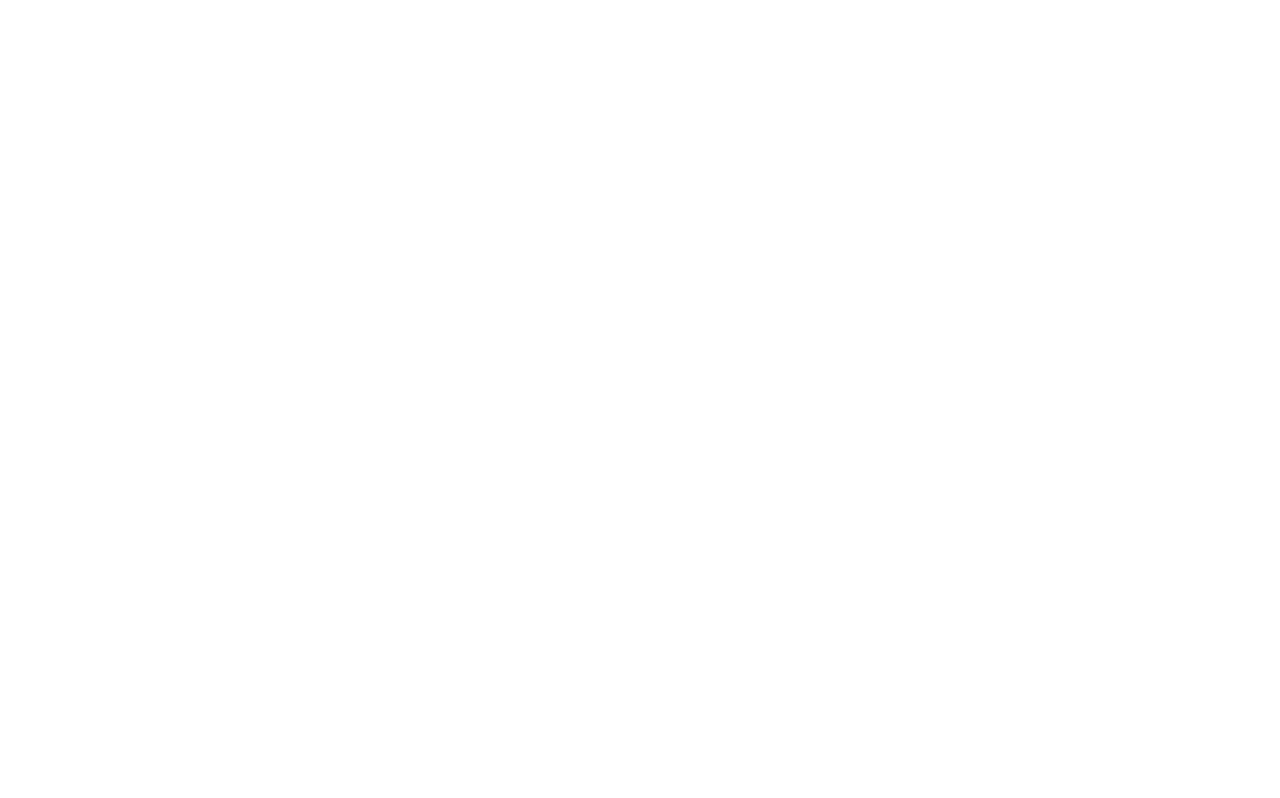
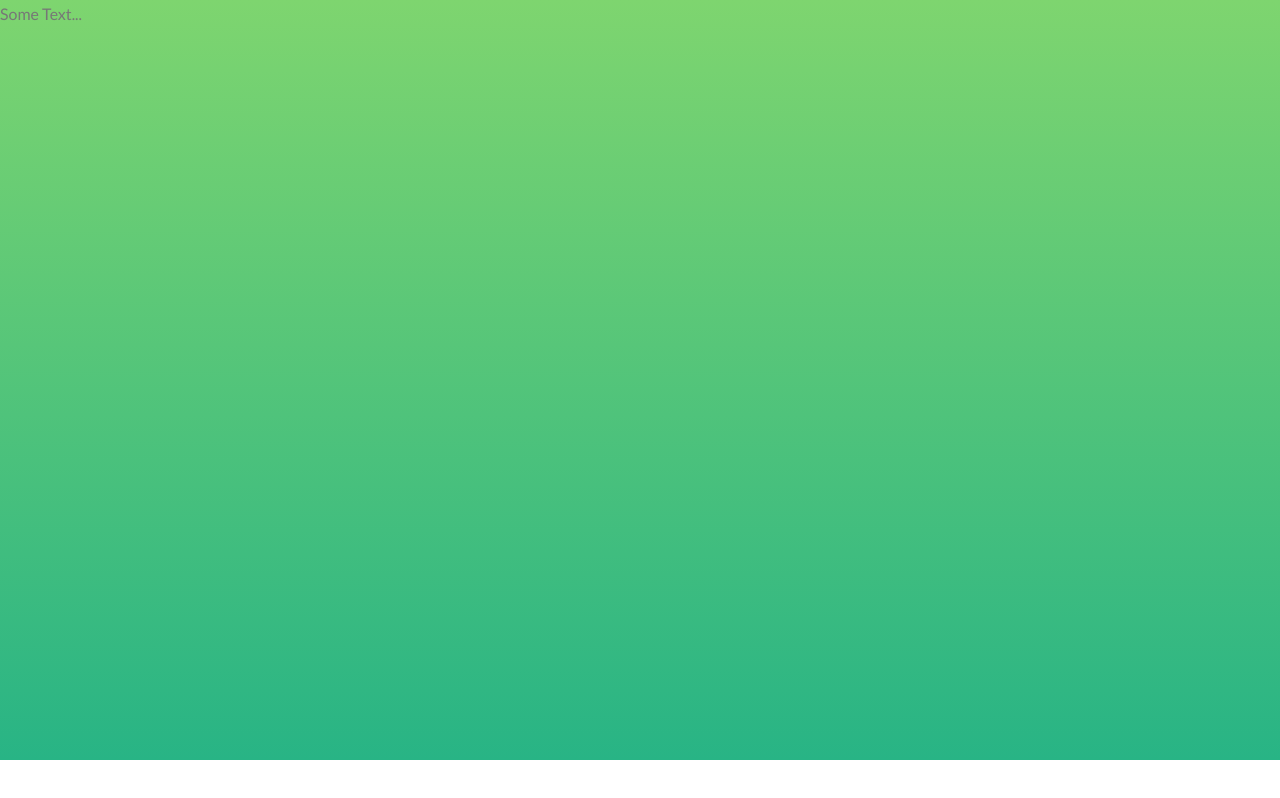
Before and after one commit to daveeS987/css-Practice1, a plain HTML site: page Natours/starter/index.html in a window 1280 px wide. Drawn offline with Linux system fonts and the light colour scheme; files that its build step writes are made by us from their sources.

Commit message:
updated some css

```diff
--- /dev/null
+++ b/Natours/starter/css/reset.css
@@ -0,0 +1,41 @@
+/* http://meyerweb.com/eric/tools/css/reset/
+   v2.0 | 20110126
+   License: none (public domain)
+*/
+
+html, body, div, span, applet, object, iframe, h1, h2, h3, h4, h5, h6, p, blockquote, pre, a, abbr, acronym, address, big, cite, code, del, dfn, em, img, ins, kbd, q, s, samp, small, strike, strong, sub, sup, tt, var, b, u, i, center, dl, dt, dd, ol, ul, li, fieldset, form, label, legend, table, caption, tbody, tfoot, thead, tr, th, td, article, aside, canvas, details, embed, figure, figcaption, footer, header, hgroup, menu, nav, output, ruby, section, summary, time, mark, audio, video {
+  margin: 0;
+  padding: 0;
+  border: 0;
+  font-size: 100%;
+  font: inherit;
+  vertical-align: baseline;
+}
+
+/* HTML5 display-role reset for older browsers */
+
+article, aside, details, figcaption, figure, footer, header, hgroup, menu, nav, section {
+  display: block;
+}
+
+body {
+  line-height: 1;
+}
+
+ol, ul {
+  list-style: none;
+}
+
+blockquote, q {
+  quotes: none;
+}
+
+blockquote:before, blockquote:after, q:before, q:after {
+  content: '';
+  content: none;
+}
+
+table {
+  border-collapse: collapse;
+  border-spacing: 0;
+}
--- a/Natours/starter/css/style.css
+++ b/Natours/starter/css/style.css
@@ -6,3 +6,22 @@ Medium green: #55c57a
 Dark green: #28b485
 
 */
+
+* {
+  box-sizing: border-box;
+}
+
+body {
+  font-family: "Lato", sans-serif;
+  font-weight: 400;
+  font-size: 16px;
+  line-height: 1.7;
+  color: #777777;
+}
+
+.header {
+  height: 95vh;
+  background-image: linear-gradient(#7ed56f, #28b485), url(../img/hero.jpg);
+  background-size: cover;
+  background-position: top;
+}
--- a/Natours/starter/index.html
+++ b/Natours/starter/index.html
@@ -1,9 +1,10 @@
 <!DOCTYPE html>
 <html lang="en">
+
 <head>
     <meta charset="UTF-8">
     <meta name="viewport" content="width=device-width, initial-scale=1.0">
-
+    <link rel="stylesheet" href="css/reset.css">
     <link href="https://fonts.googleapis.com/css?family=Lato:100,300,400,700,900" rel="stylesheet">
 
     <link rel="stylesheet" href="css/icon-font.css">
@@ -12,8 +13,13 @@
 
     <title>Natours | Exciting tours for adventurous people</title>
 </head>
+
 <body>
+    <header class="header">
+        Some Text...
+    </header>
 
 
 </body>
+
 </html>
```
Lines whose indentation alone changed are shown as unchanged.
